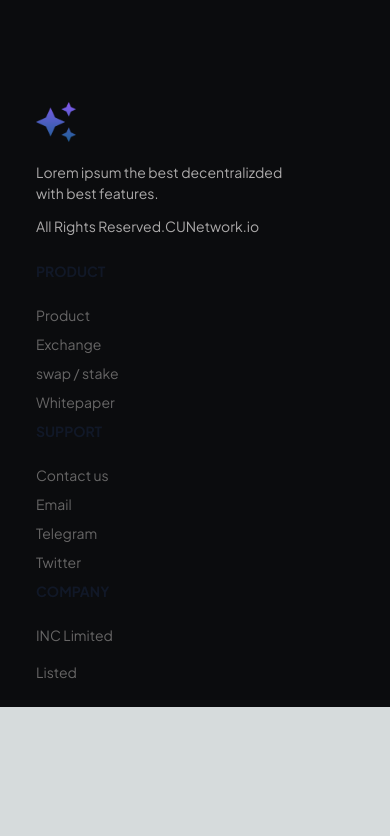
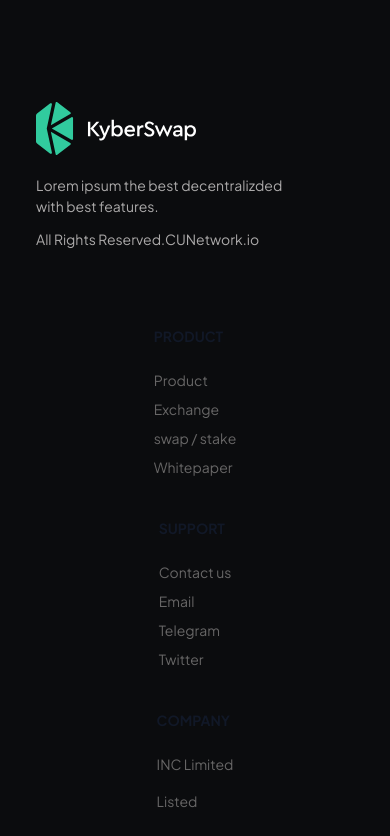
Before and after one commit to surjesh-yadav/landingpage, a Next.js app: page / in a window 390 px wide. Shown: the part 6065-6901 px from the top of the page. Before the commit the page ends 6772 px from the top, so only its background shows below. Built offline with nearby package versions, Linux system fonts and the light colour scheme.

Commit message:
mobile design

```diff
--- a/app/components/Footer.jsx
+++ b/app/components/Footer.jsx
@@ -12,12 +12,12 @@
       </a>
       <footer class=" md:bg-[#0B0C0E] mt-20">
         <div class="mx-auto w-full max-w-screen-xl p-4 py-6 lg:py-8">
-          <div class="md:flex md:justify-between">
-            <div class="mb-6 md:mb-0">
+          <div class="grid xs:grid-cols-1 sm:grid-cols-2 md:grid-cols-3 lg:grid-cols-4 gap-8">
+            <div className="mb-6 md:mb-0">
               <a href="/" class="flex items-center">
                 <img
-                  src="/navimage.png"
-                  class="h-10 me-10"
+                  src="/logo-dark.svg"
+                  class=""
                   alt="FlowBite Logo"
                 />
               </a>
@@ -27,7 +27,7 @@
               </div>
             </div>
 
-            <div>
+            <div className="mx-auto">
               <h2 class="mb-6 text-sm font-semibold text-gray-900 uppercase dark:text-white">
                 Product
               </h2>
@@ -54,7 +54,7 @@
                 </li>
               </ul>
             </div>
-            <div>
+            <div className="mx-auto">
               <h2 class="mb-6 text-sm font-semibold text-gray-900 uppercase dark:text-white">
                 Support
               </h2>
@@ -81,7 +81,7 @@
                 </li>
               </ul>
             </div>
-            <div>
+            <div className="mx-auto">
               <h2 class="mb-6 text-sm font-semibold text-gray-900 uppercase dark:text-white">
                 Company
               </h2>
```
